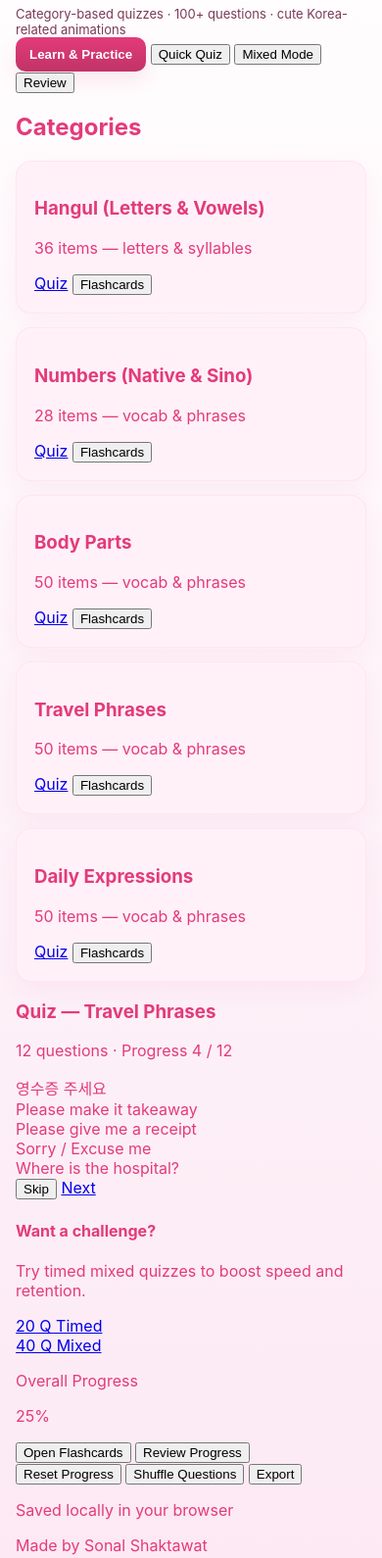
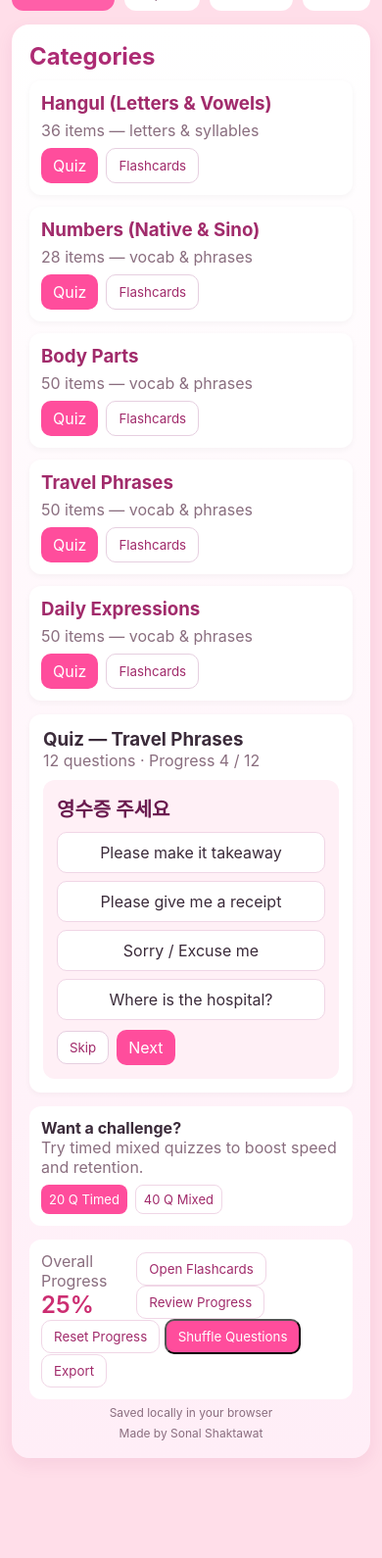
Before and after one commit to Sonalot7/Korean-App, a plain HTML site: page index.html in a window 390 px wide. Shown: the part 167-1757 px from the top of the page at 98% size. After the commit the page ends 1685 px from the top, so only its background shows below. Drawn offline with Linux system fonts and the light colour scheme; files that its build step writes are made by us from their sources; a script that the page names is missing.

Commit message:
Refactor CSS for a cleaner layout and design

```diff
--- a/style.css
+++ b/style.css
@@ -1,116 +1,68 @@
-:root{
-  --pink-soft:#FCE8F3;
-  --pink-mid:#FF8FB3;
-  --pink-deep:#E33B7A;
-  --accent:#FFDDF0;
-  --card:#FFF1F7;
-  --muted:#7a3b57;
-}
+/* Simple CSS to replicate the look in the picture (pink theme) */
 
-/* Page background & blossom animations */
-body {
-  margin:0;
-  font-family: Inter, system-ui, -apple-system, "Segoe UI", Roboto, "Helvetica Neue", Arial;
-  background: linear-gradient(180deg, #fff 0%, var(--pink-soft) 100%);
-  color:var(--pink-deep);
-  -webkit-font-smoothing:antialiased;
-  -moz-osx-font-smoothing:grayscale;
-}
+/* Basic reset */
+* { box-sizing: border-box; margin: 0; padding: 0; font-family: Inter, system-ui, -apple-system, 'Segoe UI', Roboto, 'Helvetica Neue', Arial; }
+body { background: #ffdee9; color: #3b2b3a; }
 
-/* floating blossoms */
-.page-bg { position:fixed; inset:0; pointer-events:none; overflow:hidden; z-index:0; }
-.blossom { position:absolute; font-size:28px; opacity:0.9; animation: float 8s ease-in-out infinite; transform-origin:center; }
-.blossom.b1{ left:6%; top:20%; animation-duration:10s; }
-.blossom.b2{ right:8%; top:10%; animation-duration:8s; animation-delay:1s; }
-.blossom.b3{ left:30%; bottom:5%; animation-duration:12s; animation-delay:2s; }
-.blossom.b4{ right:30%; bottom:18%; animation-duration:9s; animation-delay:4s; }
-@keyframes float { 0%{transform:translateY(0) rotate(0)} 50%{transform:translateY(-25px) rotate(10deg)} 100%{transform:translateY(0) rotate(0)} }
+/* Layout */
+.container { max-width: 1000px; margin: 18px auto; padding: 18px; }
+.topbar { display: flex; justify-content: space-between; align-items: center; margin-bottom: 12px; }
+.topbar.small { margin-bottom: 6px; }
+.title-block h1 { font-size: 22px; color: #991b6a; }
+.subtitle { font-size: 13px; color: #7a4a66; margin-top: 4px; }
+.icons-row { display: flex; gap: 8px; align-items: center; }
 
-/* Container */
-.container{
-  max-width:1100px;
-  margin:36px auto;
-  padding:24px;
-  position:relative;
-  z-index:2;
-}
+/* small white boxes in header */
+.small-square { width: 42px; height: 42px; background: #fff; border-radius: 10px; box-shadow: 0 2px 0 rgba(0,0,0,0.05); }
 
-/* Header */
-.header{ display:flex; justify-content:space-between; align-items:center; gap:12px; margin-bottom:18px; }
-.title h1{ margin:0; font-size:32px; letter-spacing:0.6px; }
-.subtitle{ margin:4px 0 0; color:var(--muted); font-size:13px; }
-.score-panel{ text-align:right; font-weight:600; color:var(--pink-mid); }
+/* Tabs */
+.tabs { display: flex; gap: 10px; margin-bottom: 14px; }
+.tab { border: none; padding: 8px 12px; border-radius: 12px; background: white; cursor: pointer; color: #7a4a66; }
+.tab.primary { background: #ff5fa8; color: white; }
 
-/* Nav */
-.nav{ display:flex; gap:8px; flex-wrap:wrap; margin-bottom:18px; }
-.nav-btn{
-  border:none; background:linear-gradient(180deg,var(--pink-mid),var(--pink-deep));
-  color:white; padding:10px 14px; border-radius:12px; cursor:pointer; font-weight:600; box-shadow:0 6px 18px rgba(227,59,122,0.12);
-}
-.nav-btn.active{ box-shadow:0 10px 26px rgba(227,59,122,0.18); transform:translateY(-2px); }
+/* Main card area */
+.main-card { background: linear-gradient(180deg, #fff 0%, #ffeef7 100%); padding: 18px; border-radius: 18px; box-shadow: 0 6px 18px rgba(153,27,106,0.08); }
 
-/* Content sections */
-.section{ display:none; }
-.active-section{ display:block; }
+/* Categories */
+.categories h2 { color: #ad2b73; margin-bottom: 10px; }
+.cards-grid { display: grid; grid-template-columns: repeat(auto-fit,minmax(220px,1fr)); gap: 12px; margin-bottom: 14px; }
+.card { background: #fff; border-radius: 12px; padding: 12px; box-shadow: 0 2px 6px rgba(0,0,0,0.04); }
+.card h3 { color: #a12b6b; margin-bottom: 6px; }
+.muted { color: #8a6e7f; }
+.card-actions { margin-top: 8px; display: flex; gap: 8px; }
 
-/* Card */
-.card{
-  background:var(--card);
-  border-radius:16px;
-  padding:18px;
-  box-shadow: 0 8px 26px rgba(227,59,122,0.06);
-  margin-bottom:14px;
-  border:1px solid rgba(227,59,122,0.06);
-}
+/* Buttons */
+.btn { background: #ff4d9c; color: white; padding: 8px 12px; border-radius: 10px; text-decoration: none; display: inline-flex; align-items:center; justify-content:center; }
+.btn.small { padding: 6px 8px; font-size: 13px; border-radius: 8px; }
+.btn.white { background: white; color: #a12b6b; border: 1px solid #f0d6e6; }
+.btn-outline, .btn-outline:active { background: white; border: 1px solid #e6cfe0; color: #a12b6b; padding: 8px 12px; border-radius: 10px; }
+.btn-primary { background: #ff4d9c; color: white; padding: 8px 12px; border-radius: 10px; text-decoration: none; display: inline-block; }
 
-/* Hero */
-.hero{ display:flex; flex-direction:column; gap:12px; align-items:flex-start; }
-.hero h2{ margin:0; font-size:20px; }
-.hero-actions{ display:flex; gap:10px; margin-top:6px; }
-.primary{
-  background:linear-gradient(180deg,var(--pink-deep),#c03366);
-  color:white; padding:10px 14px; border-radius:10px; border:none; cursor:pointer; font-weight:700; box-shadow:0 8px 20px rgba(227,59,122,0.12);
-}
-.secondary{ background:transparent; border:1px solid var(--pink-mid); color:var(--pink-deep); padding:9px 12px; border-radius:10px; cursor:pointer; font-weight:700; }
+/* Quiz preview + question card */
+.quiz-preview { margin-top: 6px; background: #fff; padding: 14px; border-radius: 12px; box-shadow: 0 2px 6px rgba(0,0,0,0.04); }
+.question-card { background: #fff0f6; padding: 14px; border-radius: 12px; margin-top: 10px; }
+.korean-big { font-size: 20px; font-weight: 600; color: #6a1b4f; margin-bottom: 10px; }
 
-/* Grid for cards */
-.grid{ display:grid; grid-template-columns:repeat(auto-fill,minmax(220px,1fr)); gap:12px; margin-top:12px; }
-.vocab-card{
-  background:linear-gradient(180deg,#ffffff,var(--accent));
-  border-radius:12px; padding:12px; display:flex; align-items:center; justify-content:space-between; gap:10px;
-  transform:translateY(0); transition:transform .25s ease, box-shadow .25s ease;
-  border:1px solid rgba(227,59,122,0.06);
-}
-.vocab-card:hover{ transform:translateY(-6px); box-shadow:0 18px 30px rgba(227,59,122,0.08); }
+/* options */
+.options-grid { display: grid; grid-template-columns: repeat(auto-fit,minmax(160px,1fr)); gap: 8px; }
+.choice { background: white; border-radius: 10px; padding: 10px; border: 1px solid #f0d6e6; cursor: pointer; text-align: center; }
 
-/* text */
-.ko{ font-size:18px; font-weight:800; }
-.en{ color:var(--muted); font-size:13px; }
+/* small cards for challenge and progress */
+.small-card { background: white; padding: 12px; border-radius: 12px; margin-top: 14px; }
+.small-controls { display:flex; gap:8px; margin-top:8px; }
+.progress-row { display:flex; justify-content:space-between; align-items:center; }
 
-/* small card */
-.small{ display:flex; gap:10px; flex-wrap:wrap; justify-content:flex-start; align-items:center; }
-
-/* Section head */
-.section-head{ display:flex; justify-content:space-between; align-items:center; gap:10px; margin-bottom:6px; }
-
-/* Quiz card */
-.quiz-card{ min-height:220px; display:flex; flex-direction:column; gap:12px; align-items:flex-start; }
-.hidden{ display:none; }
-.question-text{ font-size:20px; font-weight:800; }
-.choices{ display:grid; grid-template-columns:repeat(auto-fit,minmax(160px,1fr)); gap:10px; width:100%; }
-.choice-btn{ border-radius:10px; border:1px solid rgba(0,0,0,0.06); padding:10px; background:white; cursor:pointer; font-weight:700; transition:transform .12s ease, box-shadow .12s; }
-.choice-btn:hover{ transform:translateY(-4px); box-shadow:0 12px 26px rgba(0,0,0,0.06); }
-.choice-btn.correct{ background:linear-gradient(90deg,#dff6ea,#b8f0cc); border-color:#7ee0a3; }
-.choice-btn.wrong{ background:linear-gradient(90deg,#ffdfe8,#ffcbe0); border-color:#ff8fb3; }
-
-/* modal flashcard */
-.modal{ position:fixed; inset:0; display:flex; align-items:center; justify-content:center; background:rgba(0,0,0,0.28); z-index:10; }
-.flashcard{ width:320px; background:linear-gradient(180deg,#fff,#fff6fb); padding:18px; border-radius:14px; text-align:center; box-shadow:0 20px 40px rgba(227,59,122,0.12); }
-.fc-ko{ font-size:34px; font-weight:900; color:var(--pink-deep); }
-.fc-en{ font-size:14px; color:var(--muted); margin-top:8px; }
-
-/* footer */
-.footer{ display:flex; justify-content:space-between; color:var(--muted); margin-top:12px; font-size:13px; }
+/* quiz page styles */
+.quiz-main { margin-top: 8px; }
+.quiz-box { background: white; border-radius: 12px; padding: 14px; box-shadow: 0 10px 30px rgba(0,0,0,0.04); }
+.controls { display: flex; align-items:center; gap:8px; margin-top: 10px; }
+.controls .spacer { flex:1; }
+.big { font-size: 24px; color: #cc2d71; font-weight:600; }
+.center { text-align:center; }
+.foot { font-size: 12px; margin-top: 6px; }
 
 /* responsive */
-@media (max-width:700px){ .header{ flex-direction:column; align-items:flex-start; gap:8px } .container{ padding:16px } .grid{ grid-template-columns:repeat(auto-fill,minmax(160px,1fr)); } }
+@media (max-width:720px) {
+  .container { padding: 12px; }
+  .cards-grid { grid-template-columns: 1fr; }
+}
```
